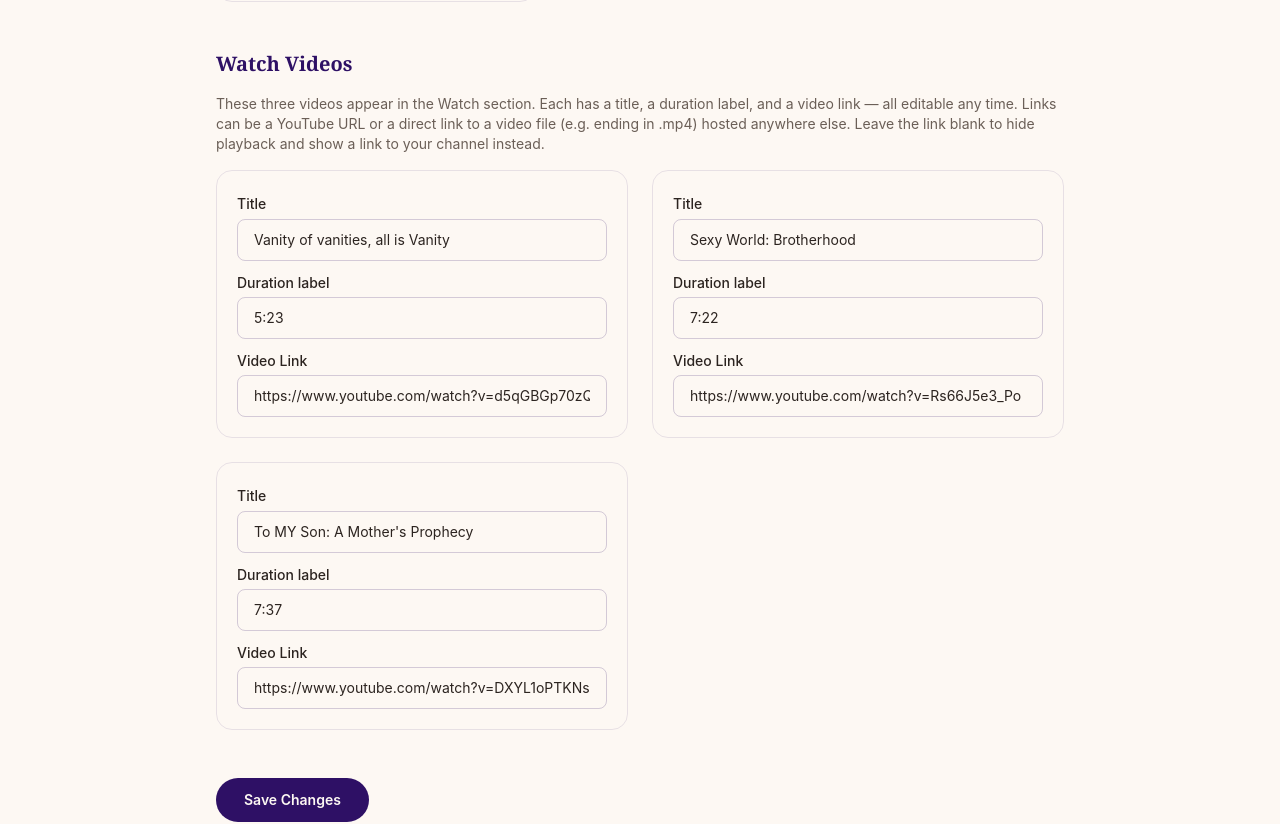
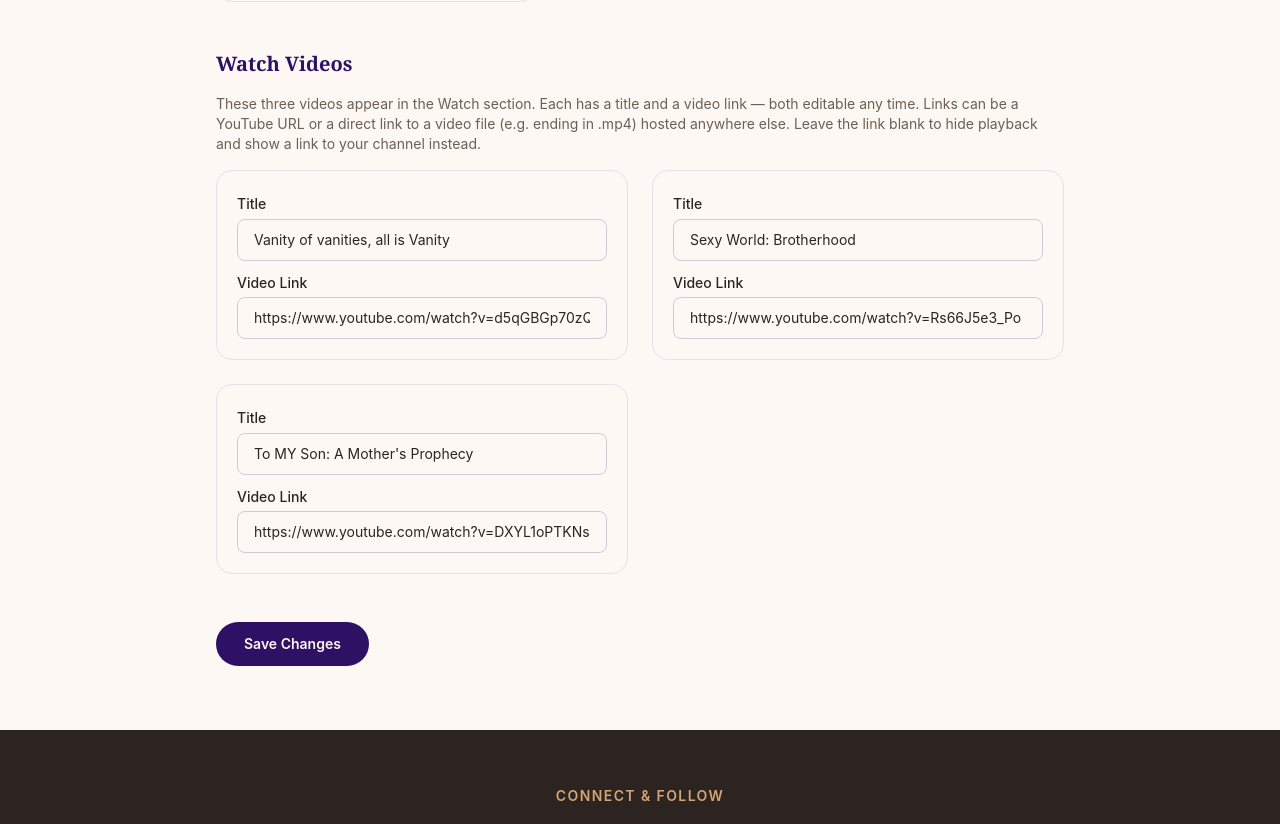
Before and after one commit to lbishopks/kingdom, a Next.js app: page /admin in a window 1280 px wide. Shown: the part 667-1491 px from the top of the page. Built offline with nearby package versions, Linux system fonts and the light colour scheme.

Commit message:
Add files via upload

```diff
--- a/src/app/admin/Dashboard.tsx
+++ b/src/app/admin/Dashboard.tsx
@@ -29,7 +29,7 @@ export default function Dashboard({ initialContent }: { initialContent: SiteCont
     }
   }
 
-  function handleVideoFieldChange(slug: string, field: "title" | "url" | "duration", value: string) {
+  function handleVideoFieldChange(slug: string, field: "title" | "url", value: string) {
     setContent((prev) => ({
       ...prev,
       videos: {
@@ -126,9 +126,9 @@ export default function Dashboard({ initialContent }: { initialContent: SiteCont
       <div className="mt-12 space-y-4">
         <h2 className="font-display text-xl font-semibold text-royal">Watch Videos</h2>
         <p className="text-sm text-muted">
-          These three videos appear in the Watch section. Each has a title, a duration label, and a video link —
-          all editable any time. Links can be a YouTube URL or a direct link to a video file (e.g. ending in .mp4)
-          hosted anywhere else. Leave the link blank to hide playback and show a link to your channel instead.
+          These three videos appear in the Watch section. Each has a title and a video link — both editable any
+          time. Links can be a YouTube URL or a direct link to a video file (e.g. ending in .mp4) hosted anywhere
+          else. Leave the link blank to hide playback and show a link to your channel instead.
         </p>
         <div className="grid gap-6 sm:grid-cols-2">
           {videoSlots.map((slot) => {
@@ -148,18 +148,6 @@ export default function Dashboard({ initialContent }: { initialContent: SiteCont
                   placeholder={slot.defaultTitle}
                   value={entry.title}
                   onChange={(e) => handleVideoFieldChange(slot.slug, "title", e.target.value)}
-                  className="mt-1 w-full rounded-lg border border-royal/20 px-4 py-2.5 text-sm outline-none focus:ring-2 focus:ring-royal"
-                />
-
-                <label htmlFor={`video-duration-${slot.slug}`} className="mt-3 block text-sm font-medium text-ink">
-                  Duration label
-                </label>
-                <input
-                  id={`video-duration-${slot.slug}`}
-                  type="text"
-                  placeholder={slot.defaultDuration}
-                  value={entry.duration}
-                  onChange={(e) => handleVideoFieldChange(slot.slug, "duration", e.target.value)}
                   className="mt-1 w-full rounded-lg border border-royal/20 px-4 py-2.5 text-sm outline-none focus:ring-2 focus:ring-royal"
                 />
 
```
